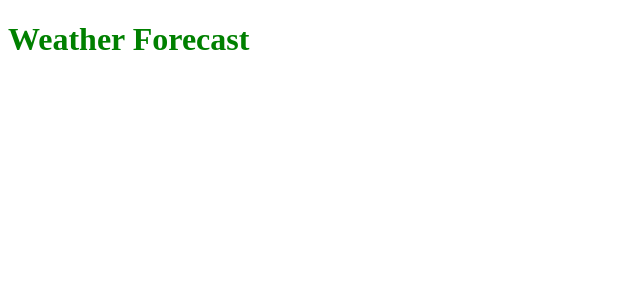
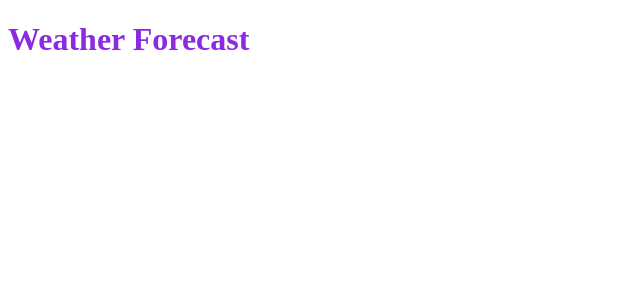
Before and after one commit to purva-coditas/WeatherApp, a React app: page / in a window 1280 px wide. Shown: the top 300 px of the page, without its empty margins (0-640 px from the left). Built offline with nearby package versions, Linux system fonts and the light colour scheme.

Commit message:
added color

```diff
--- a/src/App.scss
+++ b/src/App.scss
@@ -1,3 +1,3 @@
 * {
-  color: green;
+  color: blueviolet;
 }
```
